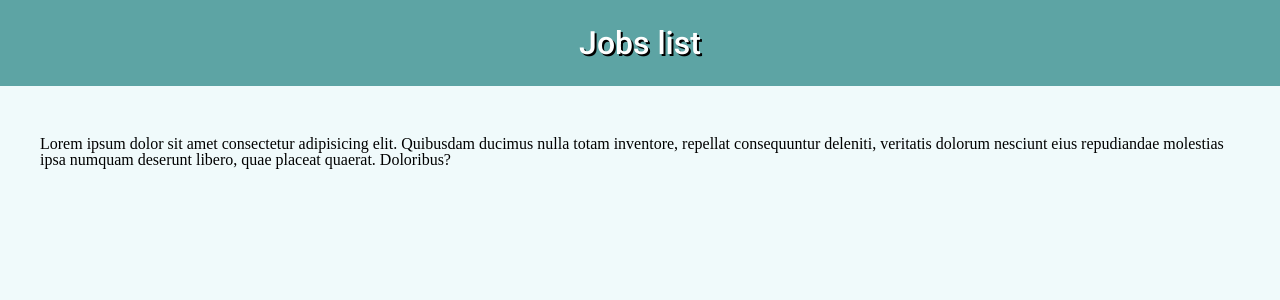
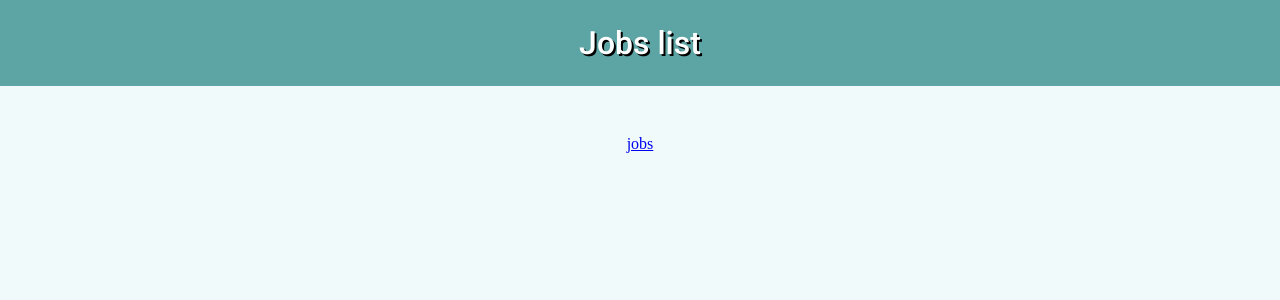
Before and after one commit to VolodymyrVoronov/jobs-list, a Svelte app: page / in a window 1280 px wide. Shown: the top 300 px of the page. Built offline with nearby package versions, Linux system fonts and the light colour scheme.

Commit message:
chore(*): installed svelte-spa-router.

```diff
--- a/package.json
+++ b/package.json
@@ -18,6 +18,7 @@
     "svelte": "^3.0.0"
   },
   "dependencies": {
-    "sirv-cli": "^1.0.0"
+    "sirv-cli": "^1.0.0",
+    "svelte-spa-router": "^3.2.0"
   }
 }
--- a/src/components/App/App.svelte
+++ b/src/components/App/App.svelte
@@ -1,16 +1,21 @@
 <script>
+  import Router from "svelte-spa-router";
+
   import Header from "./../Header/Header.svelte";
+  import Jobs from "./../Jobs/Jobs.svelte";
+
+  const routes = {
+    "/job/:id": Jobs,
+  };
 </script>
 
 <main class="content">
   <Header />
 
   <div class="content__box">
-    <p>
-      Lorem ipsum dolor sit amet consectetur adipisicing elit. Quibusdam ducimus nulla totam inventore, repellat
-      consequuntur deleniti, veritatis dolorum nesciunt eius repudiandae molestias ipsa numquam deserunt libero, quae
-      placeat quaerat. Doloribus?
-    </p>
+    <a href="#/job/{123}">jobs</a>
+
+    <Router {routes} />
   </div>
 </main>
 
--- /dev/null
+++ b/src/components/Jobs/Jobs.svelte
@@ -0,0 +1,12 @@
+<script></script>
+
+<div class="jobs">
+  <p>Jobs</p>
+</div>
+
+<style>
+  .jobs {
+    display: flex;
+    flex-direction: column;
+  }
+</style>
```
Also changed, not shown: 1 other file (tests, documents, lock files or other folders).
